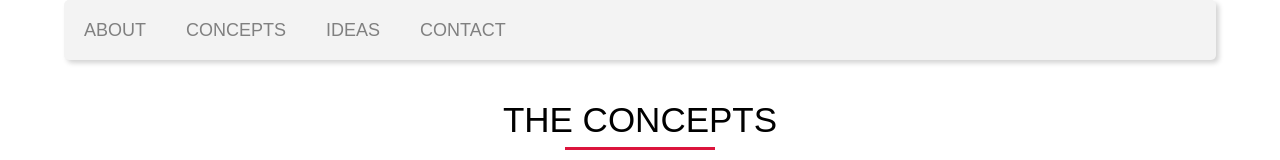
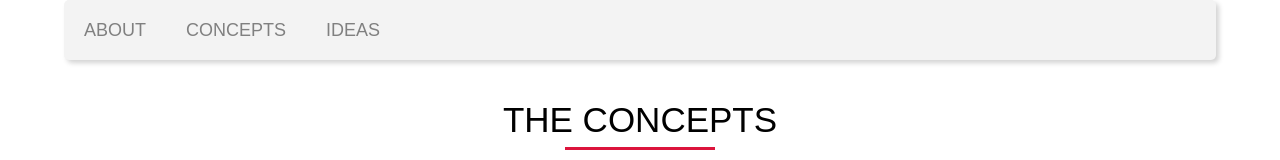
Before and after one commit to Shwetha-T/Shwetha-T.github.io, a plain HTML site: page index.html in a window 1280 px wide. Shown: the top 160 px of the page. Drawn offline with Linux system fonts and the light colour scheme.

Commit message:
index.html

```diff
--- a/index.html
+++ b/index.html
@@ -16,7 +16,7 @@
 		<label for ="check1" > ABOUT</label>
 		<label for ="check2" > CONCEPTS</label>
 		<label for ="check3" > IDEAS </label>
-		<label for ="check4" >CONTACT </label>
+
 		</div>
 
 	<div class="container">
```
